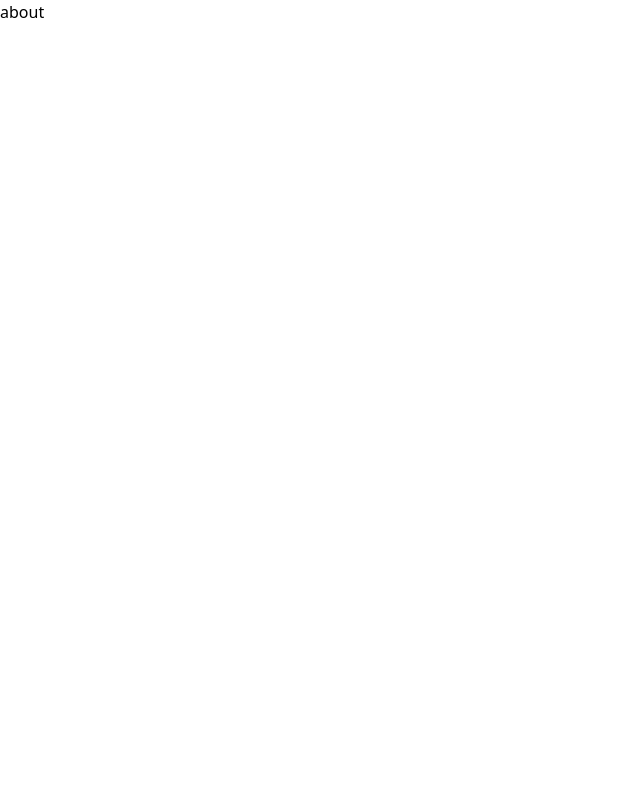
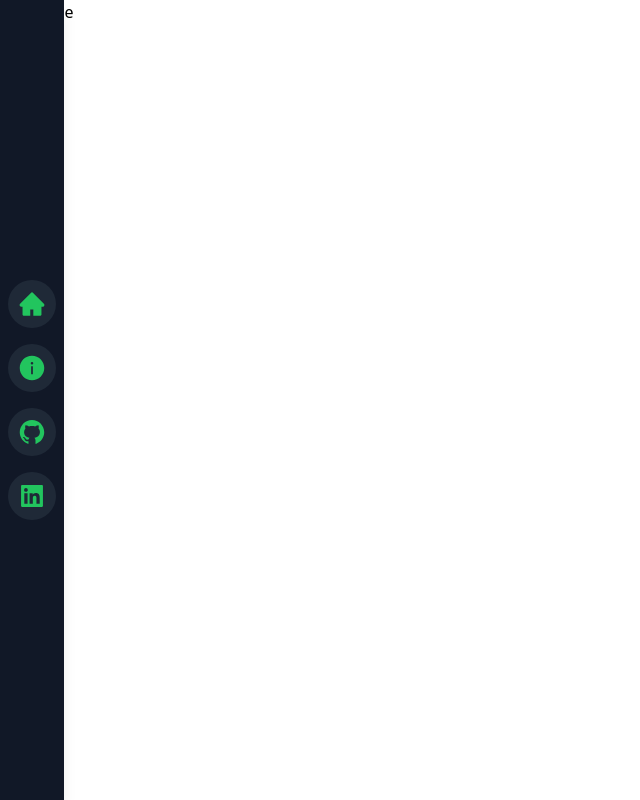
Before and after one commit to ilirgusija/my-website, a Next.js app: page /about-me in a window 1280 px wide. Shown: the whole page, without its empty margins (0-640 px from the left). Built offline with nearby package versions, Linux system fonts and the light colour scheme.

Commit message:
Fixed some errors to allow app to run and build

```diff
--- a/components/Nav.tsx
+++ b/components/Nav.tsx
@@ -16,10 +16,10 @@ const Nav = () => {
             <Link href={"/about-me"}>
                 <NavBarIcon icon={<AiFillInfoCircle size={28} />} text="About Me" />
             </Link>
-            <a href="https://github.com/ilirgusija" target={"_blank"}>
+            <a href="https://github.com/ilirgusija" target={"_blank"} rel="noreferrer">
                 <NavBarIcon icon={<AiFillGithub size={28} />} text="My Github" />
             </a>
-            <a href="https://www.linkedin.com/in/ilir-gusija/" target="_blank">
+            <a href="https://www.linkedin.com/in/ilir-gusija/" target="_blank" rel="noreferrer">
                 <NavBarIcon icon={<AiFillLinkedin size={28} />} text="My LinkedIn" />
             </a>
         </div>
--- a/pages/about-me.tsx
+++ b/pages/about-me.tsx
@@ -1,8 +1,14 @@
 import React from 'react'
+import Nav from '../components/Nav'
 
 const about = () => {
   return (
-    <div><h1>about</h1></div>
+    <>
+    <Nav/>
+    <div >
+      <h1>About me</h1>
+    </div>
+    </>
   )
 }
 
--- a/pages/index.tsx
+++ b/pages/index.tsx
@@ -7,11 +7,11 @@ export default function Home() {
   return (
     <div className='flex'>
       <Head>
-        <title>Ilir Gusija's Website</title>
+        <title>{"Ilir Gusija's Website"}</title>
         <meta name='keywords' content="Ilir Gusija's portfolio" />
       </Head>
       <Nav/>
-      <h1>Welcome to Next</h1>
+      <h1>Welcome to my website</h1>
     </div>
   )
 }
```
